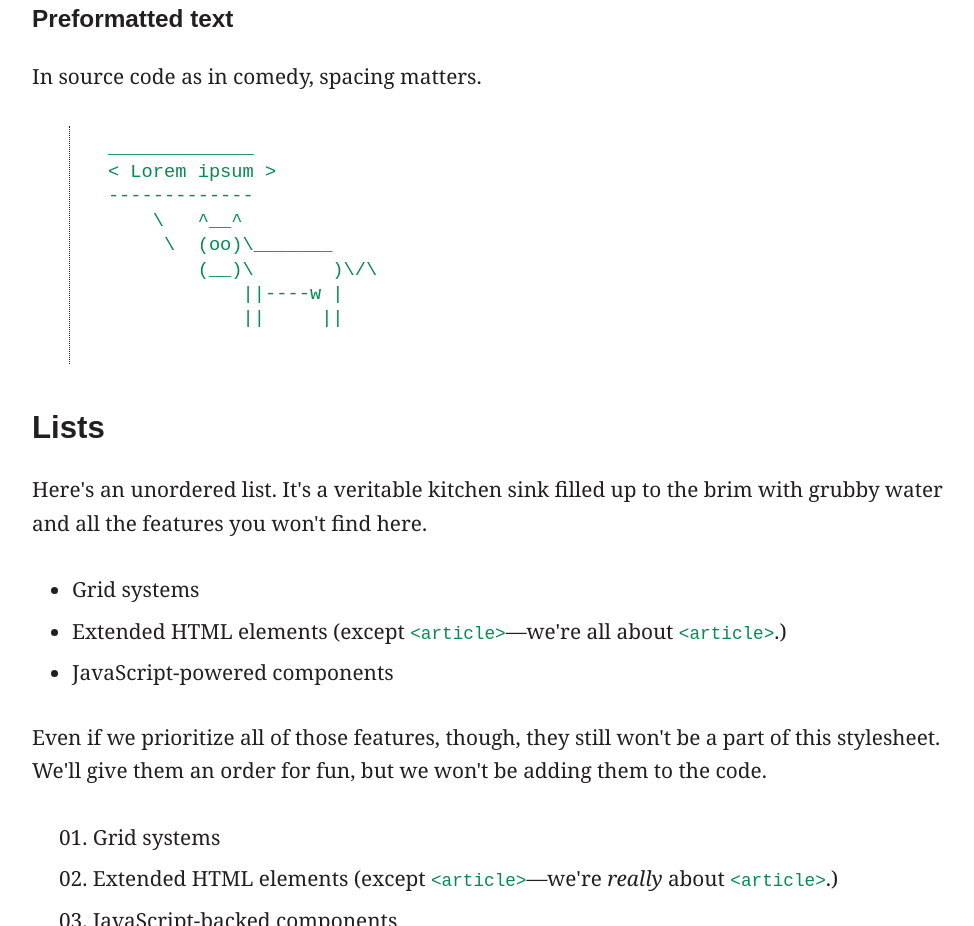
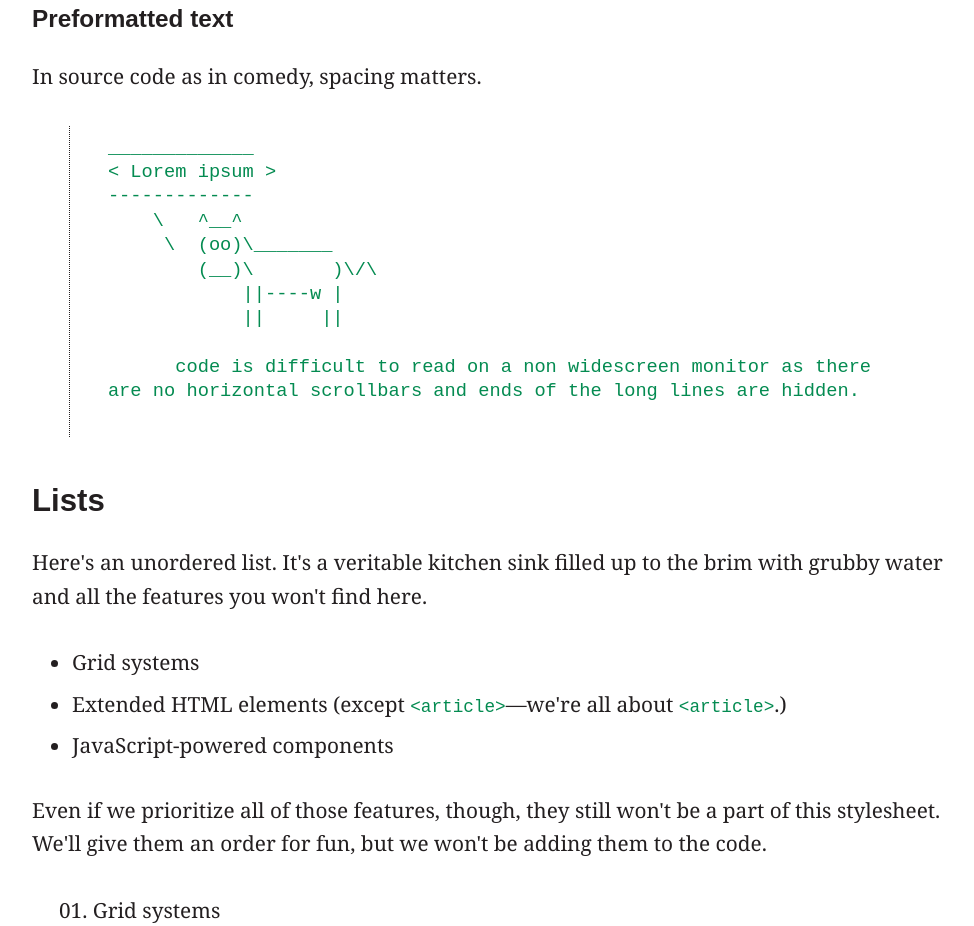
Before and after one commit to rjz/zakalwe, a plain HTML site: page index.html in a window 1280 px wide. Shown: the part 2720-3646 px from the top of the page, without its empty margins (138-1112 px from the left). Drawn offline with Linux system fonts and the light colour scheme.

Commit message:
Rebuilds gh-pages

```diff
--- a/index.html
+++ b/index.html
@@ -103,6 +103,8 @@ _____________
         (__)\       )\/\
             ||----w |
             ||     ||
+
+      code is difficult to read on a non widescreen monitor as there are no horizontal scrollbars and ends of the long lines are hidden.
       </pre>
 
 
--- a/zakalwe.css
+++ b/zakalwe.css
@@ -517,8 +517,9 @@ code, pre {
 pre {
   font-size: 0.9em;
   line-height: 1.3em;
-  padding: 0.5em 1em 0.5em 2em; }
-  @media screen and (max-width: 480px) {
+  padding: 0.5em 1em 0.5em 2em;
+  white-space: pre-wrap; }
+  @media screen and (max-width: 1025px) {
     pre {
       border: none;
       padding: 1em 0;
```
Also changed, not shown: zakalwe.min.css.
